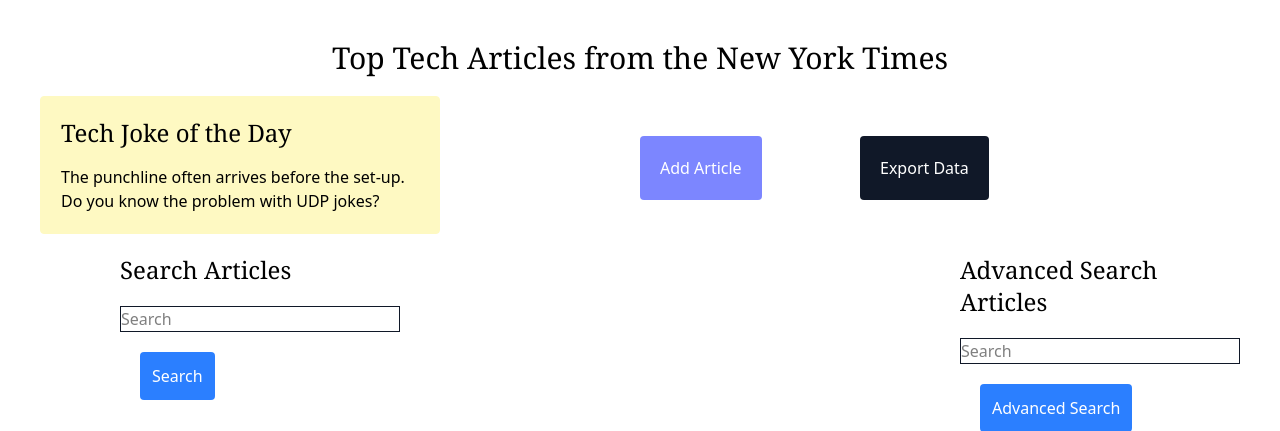
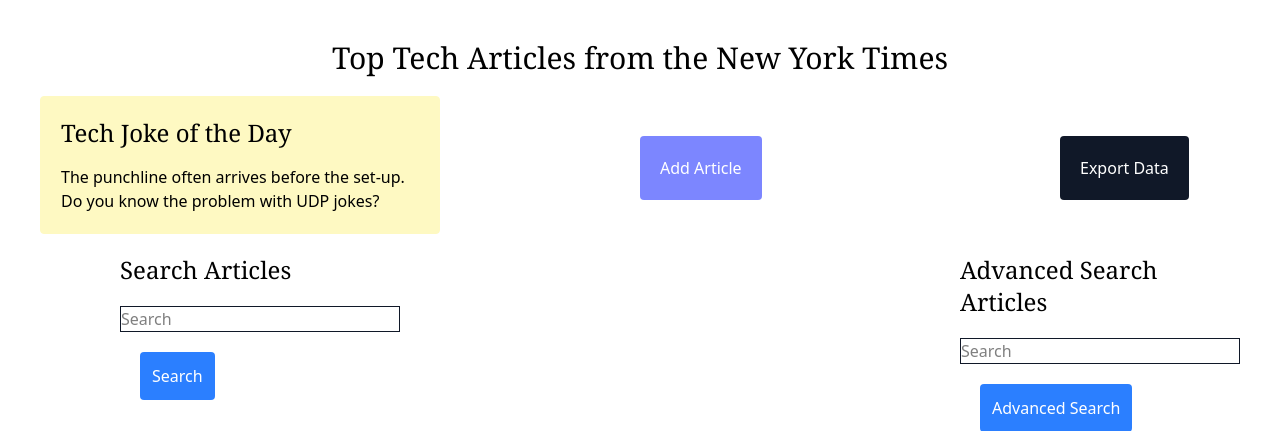
Before and after one commit to stmcpeters/KC8, a Flask app: page /index in a window 1280 px wide. Shown: the top 431 px of the page. Run offline with Flask 3, Linux system fonts and the light colour scheme; data comes from the database, SQL or seed files in the repository.

Commit message:
Improve spacing for export data button in index.html

```diff
--- a/templates/index.html
+++ b/templates/index.html
@@ -19,7 +19,7 @@
   <div class="float-right">
     <button class="bg-indigo-400 text-white p-5 rounded mt-15 ml-50 cursor-pointer" type="button"><a href='/add'>Add Article</a></button>
   </div>
-  <div class="float-right">
+  <div class="float-right ml-50">
     <a href="/export"><button class="bg-gray-900 text-white p-5 rounded mt-15 ml-5 cursor-pointer" type="button">Export Data</button></a>
   </div>
   <div class="float-right">
```
